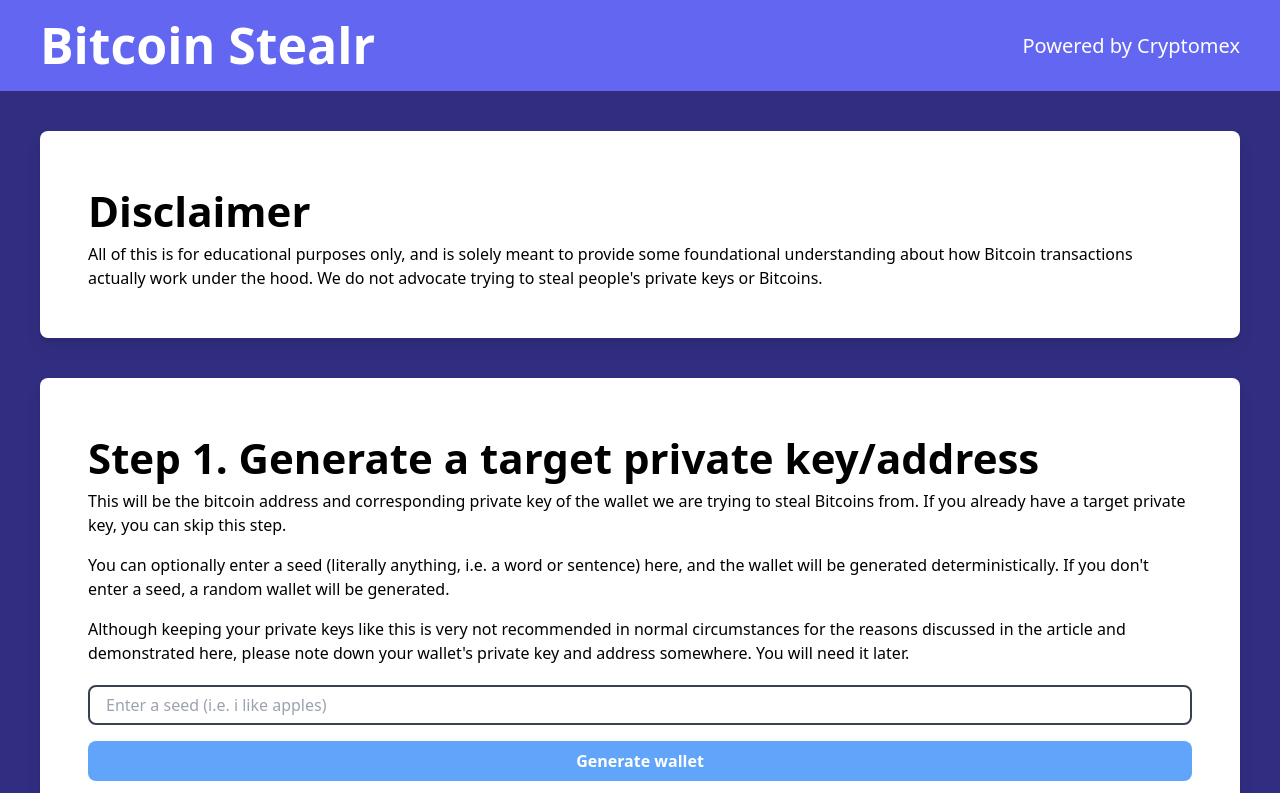
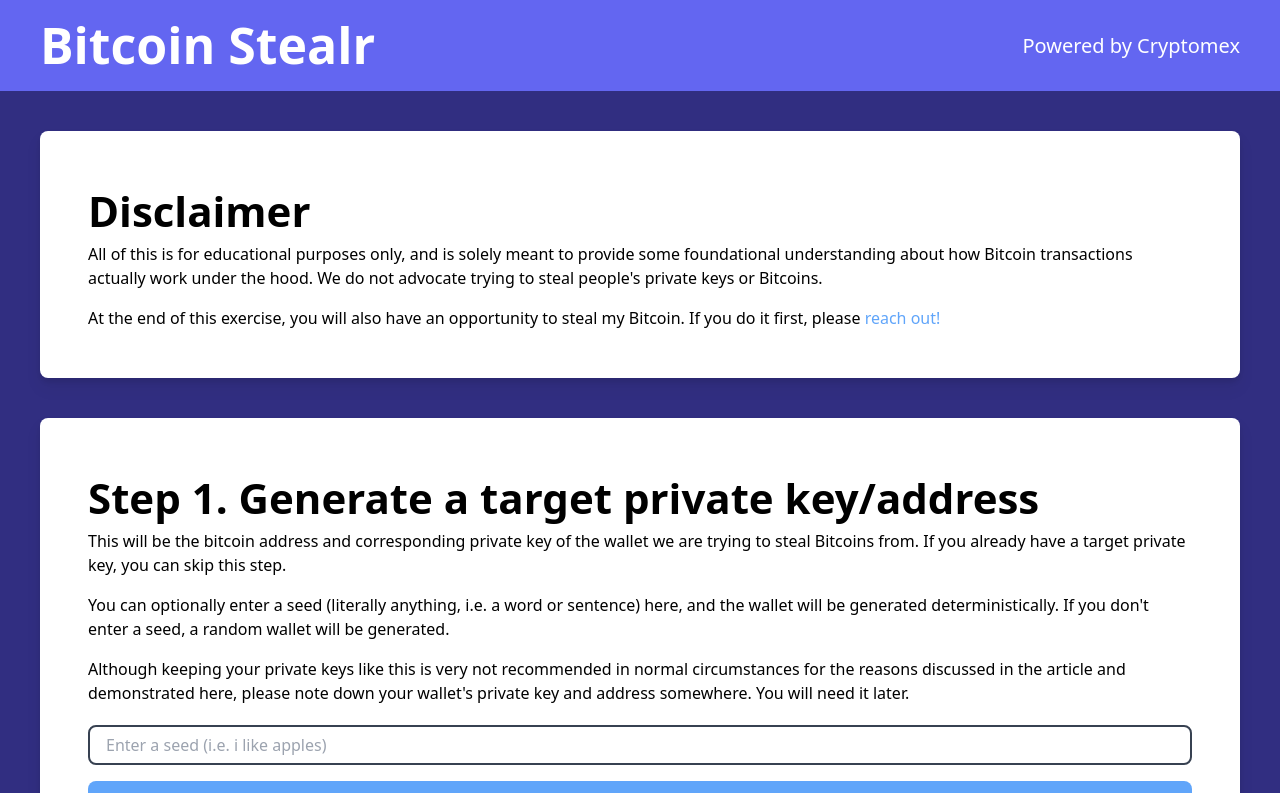
Before and after one commit to CryptoMexFund/steal_btc, a React (Create React App) app in the folder frontend/: page / in a window 1280 px wide. Shown: the top 793 px of the page. Built offline with nearby package versions, Linux system fonts and the light colour scheme.

Commit message:
Minor final edits

```diff
--- a/frontend/src/App.js
+++ b/frontend/src/App.js
@@ -1,6 +1,7 @@
 import React from "react";
 import Section from "./components/Section";
 import * as steps from "./steps";
+import {TextHyperlink} from "./components/Links"
 
 function App() {
   return (
@@ -11,7 +12,10 @@ function App() {
             <a href="https://www.cryptomexfund.com" className="text-h4 hover:underline">Powered by Cryptomex</a>
         </div>
         <Section title="Disclaimer">
-          <p>All of this is for educational purposes only, and is solely meant to provide some foundational understanding about how Bitcoin transactions actually work under the hood. We do not advocate trying to steal people's private keys or Bitcoins.</p>
+          <div className="flex flex-col space-y-4">
+            <p>All of this is for educational purposes only, and is solely meant to provide some foundational understanding about how Bitcoin transactions actually work under the hood. We do not advocate trying to steal people's private keys or Bitcoins.</p>
+            <p>At the end of this exercise, you will also have an opportunity to steal my Bitcoin. If you do it first, please <TextHyperlink href="mailto:matthew@cryptomexfund.com">reach out!</TextHyperlink></p>
+          </div>
         </Section>
         {steps.Step1()}
         {steps.Step2()}
--- a/frontend/src/components/Links.js
+++ b/frontend/src/components/Links.js
@@ -2,7 +2,7 @@ import React from 'react';
 
 export function TextHyperlink({children, href}) {
   return (
-    <a href={href} target="_blank" className={"text-blue-400 hover:underline"}>
+    <a href={href} target="_blank" className={"text-blue-400 hover:underline hover:cursor-pointer"}>
       {children}
     </a>
   );
```
Also changed, not shown: 1 other file (tests, documents, lock files or other folders).
